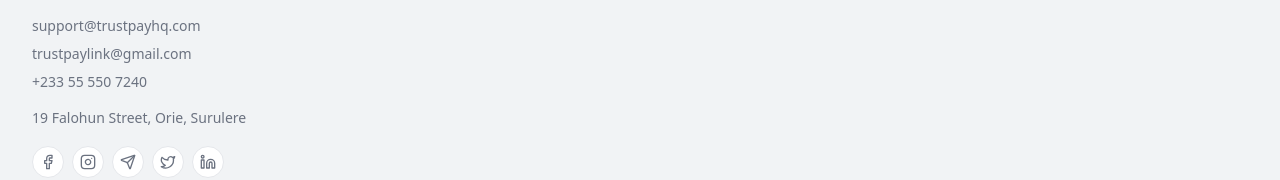
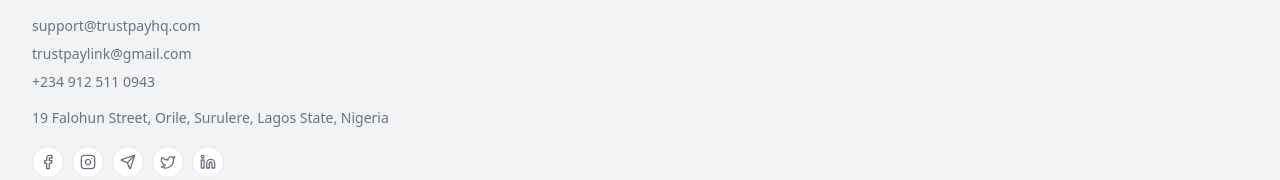
Before and after one commit to paullight1/turnpay, a Next.js app in the folder WEBSITE/: page / in a window 1280 px wide. Shown: the part 7893-8073 px from the top of the page. Built offline with nearby package versions, Linux system fonts and the light colour scheme; no server answers.

Commit message:
fix(website): correct footer address and phone number

```diff
--- a/WEBSITE/src/components/marketing/marketing-shell.tsx
+++ b/WEBSITE/src/components/marketing/marketing-shell.tsx
@@ -117,14 +117,14 @@ export function MarketingShell({ children }: { children: React.ReactNode }) {
                   trustpaylink@gmail.com
                 </a>
                 <a
-                  href="tel:+233555507240"
+                  href="tel:+2349125110943"
                   className="w-fit transition-colors hover:text-foreground focus-visible:rounded-md focus-visible:ring-3 focus-visible:ring-primary/50"
                 >
-                  +233 55 550 7240
+                  +234 912 511 0943
                 </a>
               </div>
               <address className="max-w-md not-italic">
-                19 Falohun Street, Orie, Surulere
+                19 Falohun Street, Orile, Surulere, Lagos State, Nigeria
               </address>
             </div>
             <div className="flex flex-wrap gap-2 text-muted-foreground">
```
